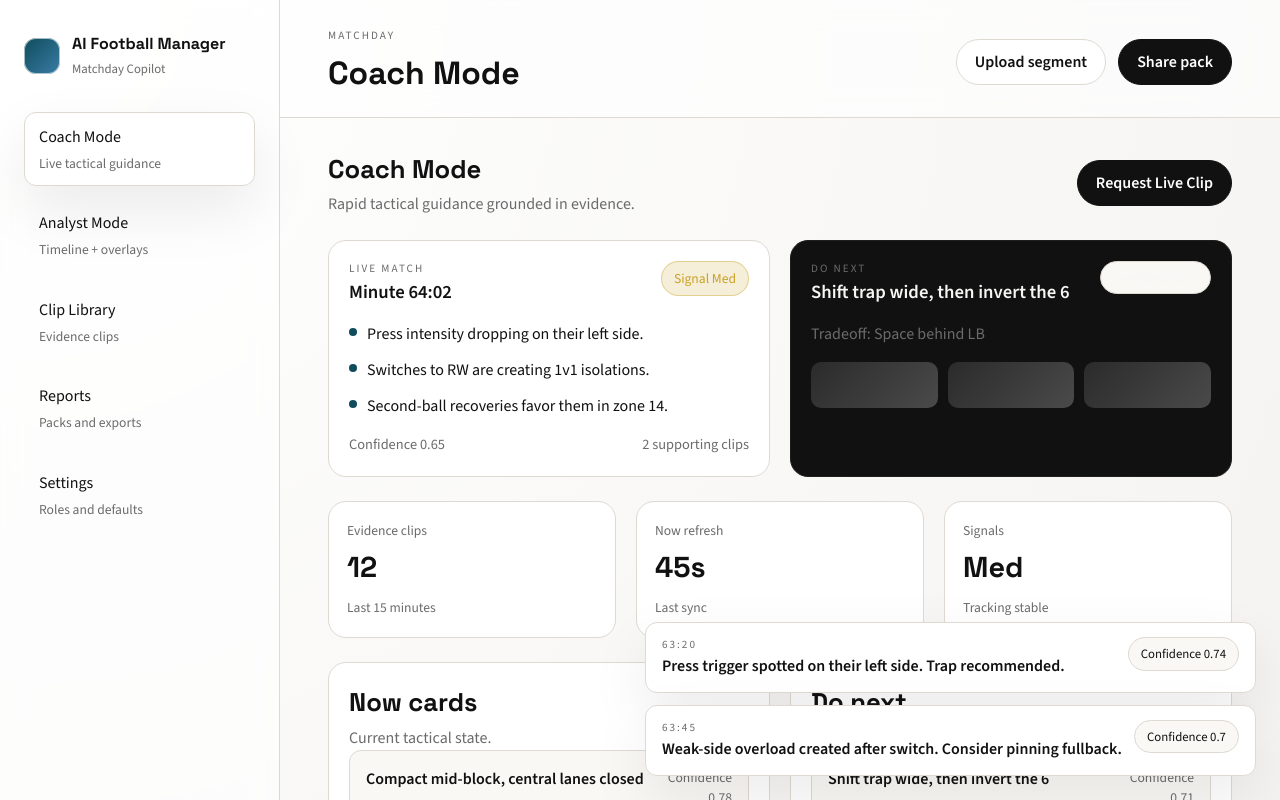
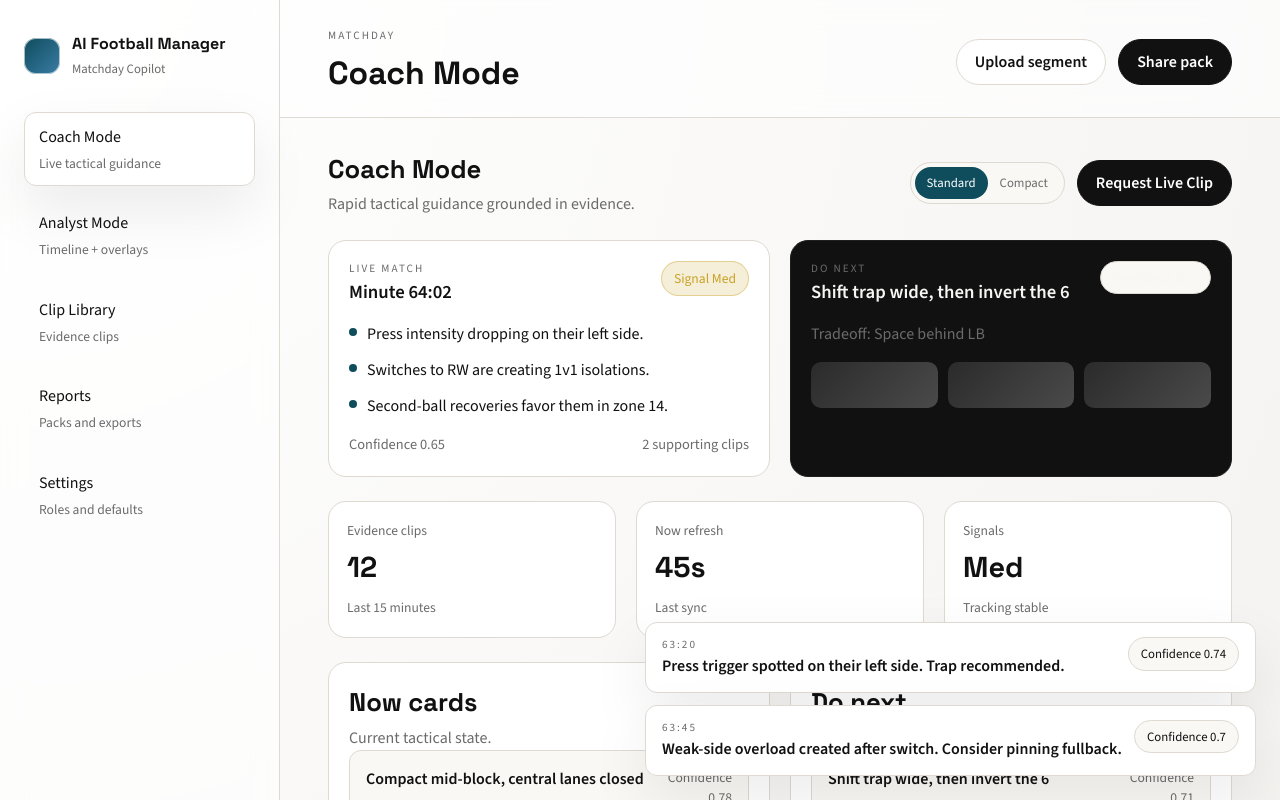
Before and after one commit to sarveshkapre/AI_Football_Manager, a React (Vite) app in the folder src/ui/web/: page /#coach in a window 1280 px wide. Shown: the top 800 px of the page. Built offline with nearby package versions, Linux system fonts and the light colour scheme.

Commit message:
Add density toggle and export mock

```diff
--- a/src/ui/web/src/App.tsx
+++ b/src/ui/web/src/App.tsx
@@ -5,6 +5,7 @@ import { ToastStack } from './components/Toast/ToastStack';
 import { ClipProvider } from './context/ClipContext';
 import { ReportProvider, useReportContext } from './context/ReportContext';
 import { StoryboardProvider } from './context/StoryboardContext';
+import { UiProvider, useUi } from './context/UiContext';
 import { useHashRoute } from './hooks/useHashRoute';
 import { useHotkeys } from './hooks/useHotkeys';
 import { Analyst } from './pages/Analyst';
@@ -35,6 +36,7 @@ const Shell = () => {
   const route = useHashRoute();
   const activeLabel = useMemo(() => routeLabels[route] ?? 'Coach Mode', [route]);
   const { queue } = useReportContext();
+  const { density } = useUi();
 
   useHotkeys({
     onCoach: () => {
@@ -60,7 +62,7 @@ const Shell = () => {
   });
 
   return (
-    <div className="app-shell">
+    <div className={`app-shell density-${density}`}>
       <aside className="sidebar">
         <div className="brand">
           <div className="brand-mark" />
@@ -134,9 +136,11 @@ export default function App() {
     <ClipProvider>
       <ReportProvider>
         <StoryboardProvider>
-          <Shell />
-          <ToastStack />
-          <ClipModal />
+          <UiProvider>
+            <Shell />
+            <ToastStack />
+            <ClipModal />
+          </UiProvider>
         </StoryboardProvider>
       </ReportProvider>
     </ClipProvider>
--- /dev/null
+++ b/src/ui/web/src/components/DensityToggle.tsx
@@ -0,0 +1,22 @@
+import { useUi } from '../context/UiContext';
+
+export const DensityToggle = () => {
+  const { density, setDensity } = useUi();
+
+  return (
+    <div className="segment">
+      <button
+        className={`segment-btn ${density === 'standard' ? 'active' : ''}`}
+        onClick={() => setDensity('standard')}
+      >
+        Standard
+      </button>
+      <button
+        className={`segment-btn ${density === 'compact' ? 'active' : ''}`}
+        onClick={() => setDensity('compact')}
+      >
+        Compact
+      </button>
+    </div>
+  );
+};
--- /dev/null
+++ b/src/ui/web/src/context/UiContext.tsx
@@ -0,0 +1,39 @@
+import { createContext, useContext, useEffect, useMemo, useState } from 'react';
+import { loadFromStorage, saveToStorage } from '../utils/storage';
+
+type Density = 'standard' | 'compact';
+
+interface UiContextValue {
+  density: Density;
+  setDensity: (density: Density) => void;
+}
+
+const storageKey = 'afm.uiDensity';
+
+const UiContext = createContext<UiContextValue | undefined>(undefined);
+
+export const UiProvider = ({ children }: { children: React.ReactNode }) => {
+  const [density, setDensityState] = useState<Density>(() => loadFromStorage(storageKey, 'standard'));
+
+  useEffect(() => {
+    saveToStorage(storageKey, density);
+  }, [density]);
+
+  const value = useMemo(
+    () => ({
+      density,
+      setDensity: (next: Density) => setDensityState(next)
+    }),
+    [density]
+  );
+
+  return <UiContext.Provider value={value}>{children}</UiContext.Provider>;
+};
+
+export const useUi = () => {
+  const context = useContext(UiContext);
+  if (!context) {
+    throw new Error('useUi must be used within UiProvider');
+  }
+  return context;
+};
--- a/src/ui/web/src/pages/Coach.tsx
+++ b/src/ui/web/src/pages/Coach.tsx
@@ -1,5 +1,6 @@
 import { useEffect, useState } from 'react';
 import { api } from '../api/mock';
+import { DensityToggle } from '../components/DensityToggle';
 import { LiveEventFeed } from '../components/LiveEventFeed';
 import { SignalBadge } from '../components/SignalBadge';
 import { SignalHistory } from '../components/SignalHistory';
@@ -53,7 +54,12 @@ export const Coach = () => {
       <SectionHeader
         title="Coach Mode"
         subtitle="Rapid tactical guidance grounded in evidence."
-        action={<button className="btn primary">Request Live Clip</button>}
+        action={
+          <div className="header-actions">
+            <DensityToggle />
+            <button className="btn primary">Request Live Clip</button>
+          </div>
+        }
       />
 
       <div className="grid two">
--- a/src/ui/web/src/pages/DraftReport.tsx
+++ b/src/ui/web/src/pages/DraftReport.tsx
@@ -3,6 +3,15 @@ import { ReportQueue } from '../components/ReportQueue';
 import { SectionHeader } from '../components/SectionHeader';
 import { useReportContext } from '../context/ReportContext';
 import { formatDuration, durationToSeconds } from '../utils/time';
+
+const download = (filename: string, content: string) => {
+  const blob = new Blob([content], { type: 'text/plain;charset=utf-8;' });
+  const link = document.createElement('a');
+  link.href = URL.createObjectURL(blob);
+  link.download = filename;
+  link.click();
+  URL.revokeObjectURL(link.href);
+};
 
 export const DraftReport = () => {
   const { queue } = useReportContext();
@@ -13,6 +22,25 @@ export const DraftReport = () => {
     const seconds = queue.reduce((sum, clip) => sum + durationToSeconds(clip.duration), 0);
     return formatDuration(seconds);
   }, [queue]);
+
+  const exportJson = () => {
+    const payload = {
+      title,
+      notes,
+      clips: queue
+    };
+    download('afm-report.json', JSON.stringify(payload, null, 2));
+  };
+
+  const exportCsv = () => {
+    const header = 'id,title,duration,tags';
+    const rows = queue.map((clip) =>
+      [clip.id, clip.title, clip.duration, clip.tags.join('|')]
+        .map((value) => `"${value.replace(/"/g, '""')}"`)
+        .join(',')
+    );
+    download('afm-report.csv', [header, ...rows].join('\n'));
+  };
 
   return (
     <div className="page-content">
@@ -52,6 +80,14 @@ export const DraftReport = () => {
                 <h3>{totalDuration}</h3>
               </div>
             </div>
+            <div className="export-actions">
+              <button className="btn" onClick={exportJson}>
+                Download JSON
+              </button>
+              <button className="btn" onClick={exportCsv}>
+                Download CSV
+              </button>
+            </div>
           </div>
         </div>
         <div className="card surface">
--- a/src/ui/web/src/styles.css
+++ b/src/ui/web/src/styles.css
@@ -52,6 +52,21 @@ textarea {
   grid-template-columns: 280px 1fr;
   min-height: 100vh;
   background: radial-gradient(circle at top left, #ffffff 0%, #f5f4f2 60%, #ebe9e2 100%);
+}
+
+.app-shell.density-compact {
+  font-size: 0.95rem;
+}
+
+.app-shell.density-compact .card,
+.app-shell.density-compact .row-card,
+.app-shell.density-compact .report-row,
+.app-shell.density-compact .queue-row {
+  padding: 14px;
+}
+
+.app-shell.density-compact .content {
+  padding: 24px 40px 48px;
 }
 
 .sidebar {
@@ -270,6 +285,12 @@ textarea {
 .section-header p {
   color: var(--muted);
   margin-top: 4px;
+}
+
+.header-actions {
+  display: flex;
+  gap: 12px;
+  align-items: center;
 }
 
 .card {
@@ -715,6 +736,12 @@ textarea {
   align-items: center;
 }
 
+.export-actions {
+  display: flex;
+  gap: 12px;
+  flex-wrap: wrap;
+}
+
 .feed {
   display: grid;
   gap: 12px;
```
Also changed, not shown: 2 other files (tests, documents, lock files or other folders).
